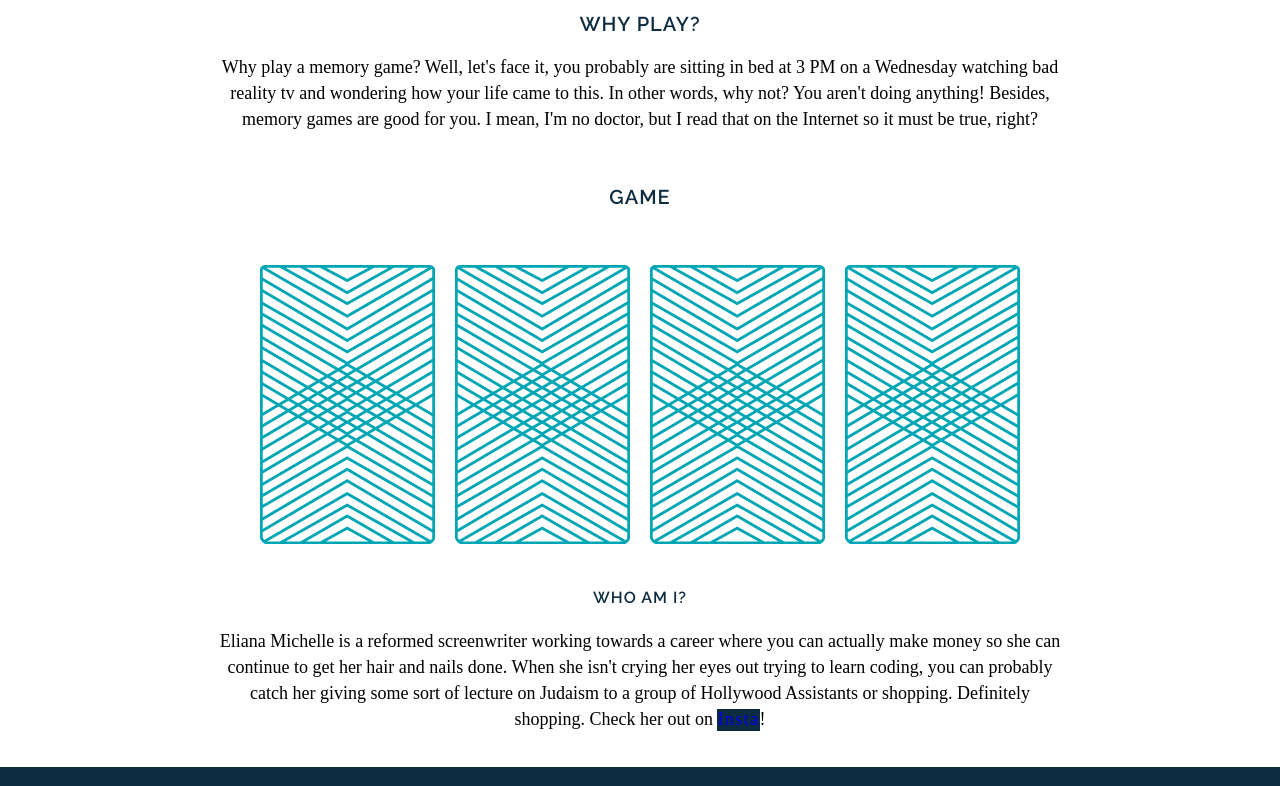
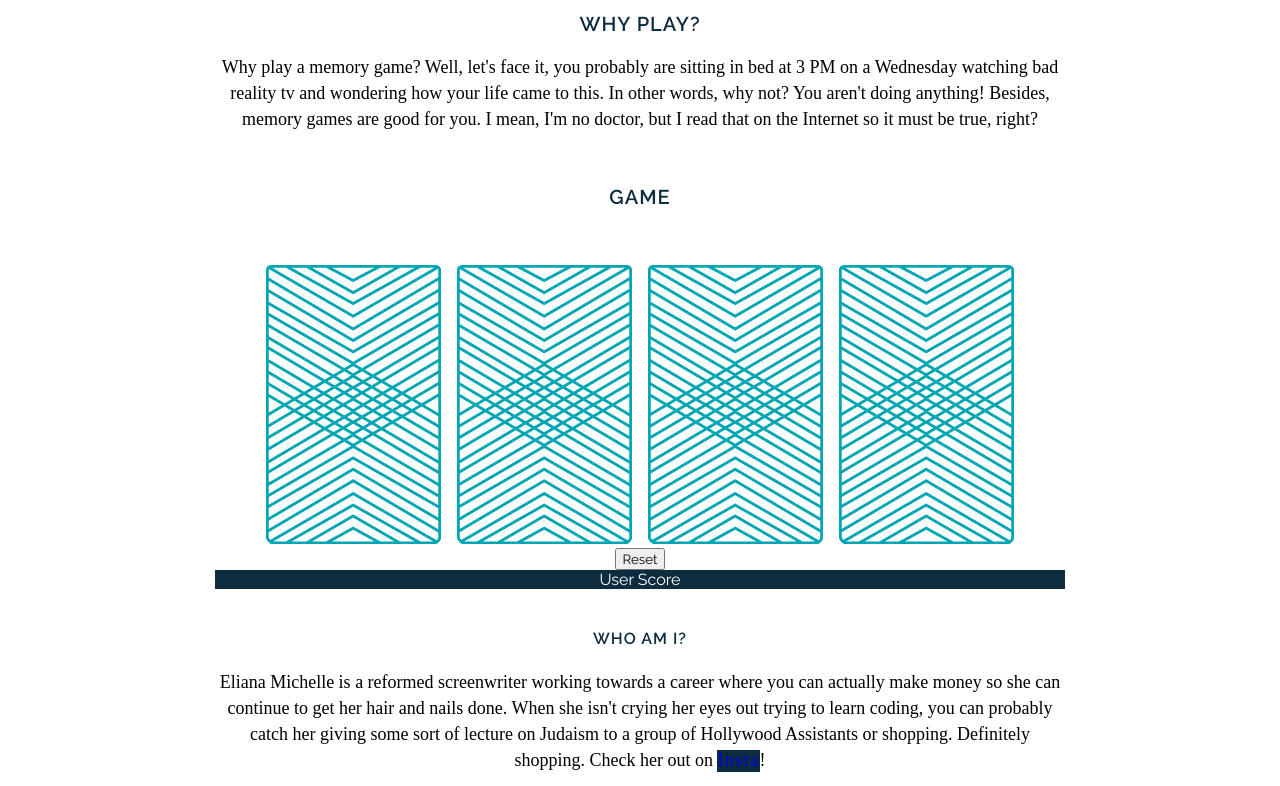
Before and after one commit to eliana-michelle/wdi-fundamentals-memorygame, a plain HTML site: page memory_game/index.html in a window 1280 px wide. Shown: the part 373-1159 px from the top of the page. Drawn offline with Linux system fonts and the light colour scheme; a web font is replaced by a local one.

Commit message:
created game logic

```diff
--- a/memory_game/css/main.css
+++ b/memory_game/css/main.css
@@ -118,3 +118,13 @@ footer {
   margin: 0;
   letter-spacing: .08em;
 }
+
+#reset {
+    font-family: "Raleway";
+}
+
+#user-score {
+  font-family: "Raleway";
+  background-color: #0D2C40;
+  color: white;
+}
--- a/memory_game/index.html
+++ b/memory_game/index.html
@@ -24,12 +24,9 @@
         <p>Why play a memory game? Well, let's face it, you probably are sitting in bed at 3 PM on a Wednesday watching bad reality tv and wondering how your life came to this. In other words, why not? You aren't doing anything! Besides, memory games are good for you. I mean, I'm no doctor, but I read that on the Internet so it must be true, right?</p>
       <a name="Game"></a>
       <h2>Game</h2>
-        <div>
-          <img src="images/back.png" alt="Queen of Diamonds">
-          <img src="images/back.png" alt="Queen of Hearts">
-          <img src="images/back.png" alt="King of Diamonds">
-          <img src="images/back.png" alt="King of Hearts">
-        </div>
+        <div id = 'game-board' class = 'board clearfix'>  </div>
+        <button id = 'reset'>Reset</button>
+        <div id = 'user-score'>User Score</div>
       <a name="WhoAmI?"></a>
       <h4>Who am I?</h4>
         <p>Eliana Michelle is a reformed screenwriter working towards a career where you can actually make money so she can continue to get her hair and nails done. When she isn't crying her eyes out trying to learn coding, you can probably catch her giving some sort of lecture on Judaism to a group of Hollywood Assistants or shopping. Definitely shopping. Check her out on <a class= "insta" href="https://www.instagram.com/theelianamichelle/">Insta</a>!
--- a/memory_game/js/main.js
+++ b/memory_game/js/main.js
@@ -24,23 +24,46 @@ var cards = [
 ];
 var cardsInPlay = [];
 
+var userScore = 0;
+
 var checkForMatch = function(){
-  if (cardsInPlay.length === 2) {
     if (cardsInPlay[0] === cardsInPlay[1]) {
     alert("You found a match!");
+    userScore ++
+    document.getElementById('user-score').innerHTML = userScore;
   } else {
     alert("Sorry, try again!");
     }
-  }
 }
 
-var flipCard = function (cardId){
-  console.log("User flipped " + cards[cardId].rank);
+var flipCard = function () {
+  var cardId = this.getAttribute('data-id');
+  this.setAttribute('src', cards[cardId].cardImage)
   cardsInPlay.push(cards[cardId].rank);
-  console.log(cards[cardId].cardImage);
-  console.log(cards[cardId].suit);
-  checkForMatch();
+  if (cardsInPlay.length === 2) {
+    setTimeout(checkForMatch,200);
+  };
 }
 
-flipCard(0);
-flipCard(2);
+var createBoard = function () {
+  for (i = 0; i < cards.length; i++) {
+    var cardElement = document.createElement('img');
+    cardElement.setAttribute('src', 'images/back.png');
+    cardElement.setAttribute('data-id', i);
+    cardElement.setAttribute('class', 'playingCards');
+    cardElement.addEventListener('click', flipCard);
+    document.getElementById('game-board').appendChild(cardElement);
+  };
+};
+
+createBoard()
+
+var reset = function () {
+  var resetCards = document.getElementsByClassName('playingCards');
+  for (i = 0; i < resetCards.length; i++) {
+    resetCards[i].setAttribute('src', 'images/back.png');
+  }
+  cardsInPlay = [];
+}
+
+document.getElementById('reset').addEventListener('click', reset);
```
